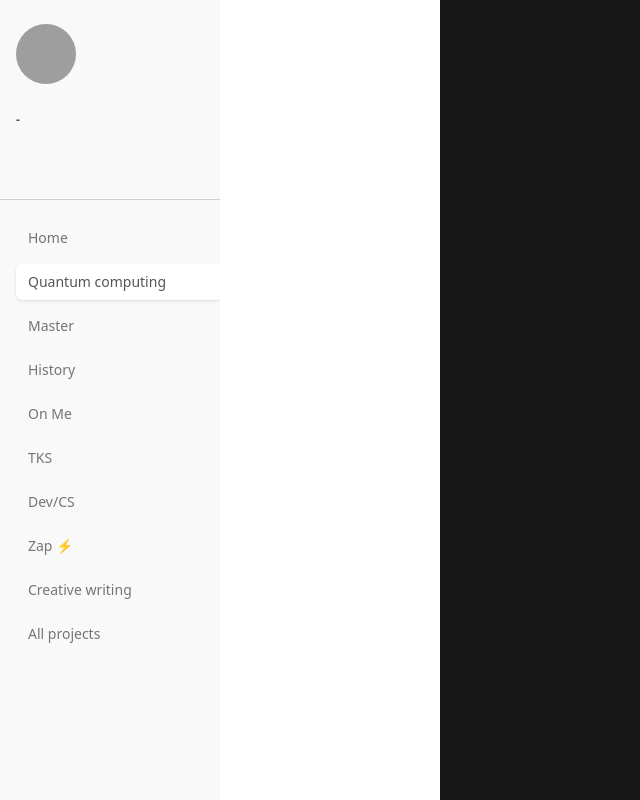
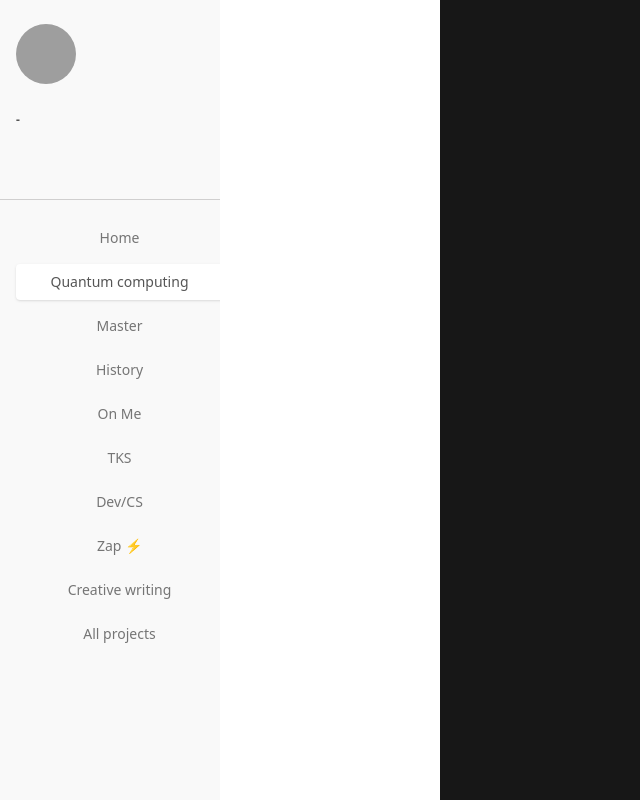
Before and after one commit to krishnarathnam/marky, a React (Vite) app: page / in a window 1280 px wide. Shown: the whole page, without its empty margins (0-640 px from the left). Built offline with nearby package versions, Linux system fonts and the light colour scheme; no server answers; grey boxes are pictures that could not be loaded.

Commit message:
small changes

```diff
--- a/src/electron/main.js
+++ b/src/electron/main.js
@@ -3,8 +3,8 @@ import { app, BrowserWindow } from "electron";
 
 app.on("ready", () => {
   const mainWindow = new BrowserWindow({
-    width: 800,
-    height: 600,
+    width: 1280,
+    height: 800,
     autoHideMenuBar: true,
   });
   mainWindow.loadURL("http://localhost:5173");
--- /dev/null
+++ b/src/ui/components/Files.jsx
@@ -0,0 +1,34 @@
+import React from 'react'
+
+export default function Files() {
+    const navItems = [
+        "Home",
+        "Quantum computing",
+        "Master",
+        "History",
+        "On Me",
+        "TKS",
+        "Dev/CS",
+        "Zap ⚡",
+        "Creative writing",
+        "All projects",
+    ];
+    return (
+        <div className="w-60 bg-off-white px-4 border-r overflow-y-auto ">
+            <ul className="space-y-2">
+                {navItems.map((item, index) => (
+                    <button
+                        key={index}
+                        className={`text-sm block w-full px-3 py-2 rounded-l cursor-pointer
+            ${index === 1
+                                ? "bg-white text-off-black font-medium shadow-sm"
+                                : "text-dim-gray hover:text-off-black hover:bg-gray-100"
+                            }`}
+                    >
+                        {item}
+                    </button>
+                ))}
+            </ul>
+        </div>
+    )
+}
--- a/src/ui/components/SideBar.jsx
+++ b/src/ui/components/SideBar.jsx
@@ -1,39 +1,11 @@
 import Header from "./Header";
-
+import Files from "./Files";
 const SideBar = ({ children }) => {
-  const navItems = [
-    "Home",
-    "Quantum computing",
-    "Master",
-    "History",
-    "On Me",
-    "TKS",
-    "Dev/CS",
-    "Zap ⚡",
-    "Creative writing",
-    "All projects",
-  ];
-
 
   return (
     <aside className="h-screen w-55 bg-off-white m-0">
       <Header />
-      <div className="w-60 bg-off-white px-4 border-r overflow-y-auto ">
-        <ul className="space-y-2">
-          {navItems.map((item, index) => (
-            <li
-              key={index}
-              className={`text-sm px-3 py-2 rounded-md cursor-pointer
-            ${index === 1
-                  ? "bg-white text-off-black font-medium shadow-sm"
-                  : "text-dim-gray hover:text-off-black hover:bg-gray-100"
-                }`}
-            >
-              {item}
-            </li>
-          ))}
-        </ul>
-      </div>
+      <Files />
     </aside>
   );
 };
```
Also changed, not shown: 1 other file (tests, documents, lock files or other folders).
